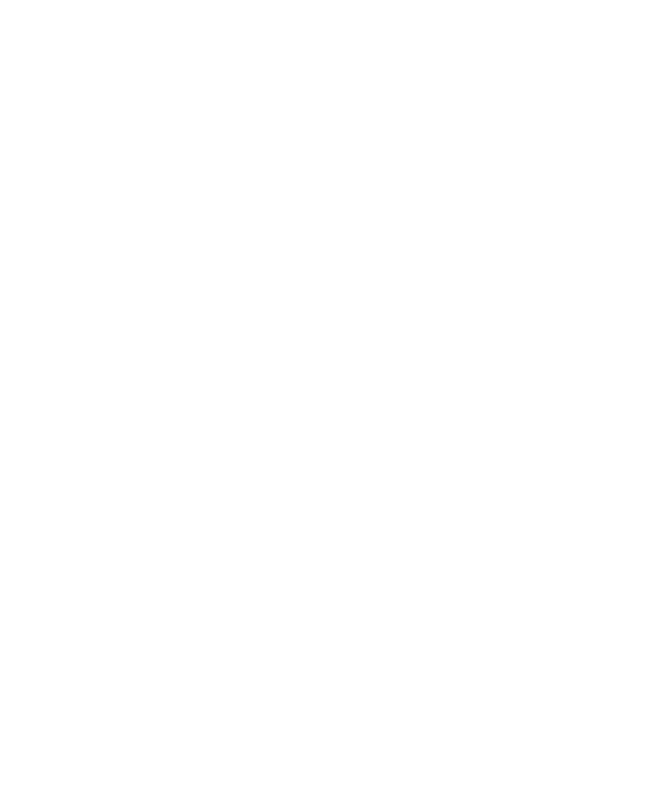
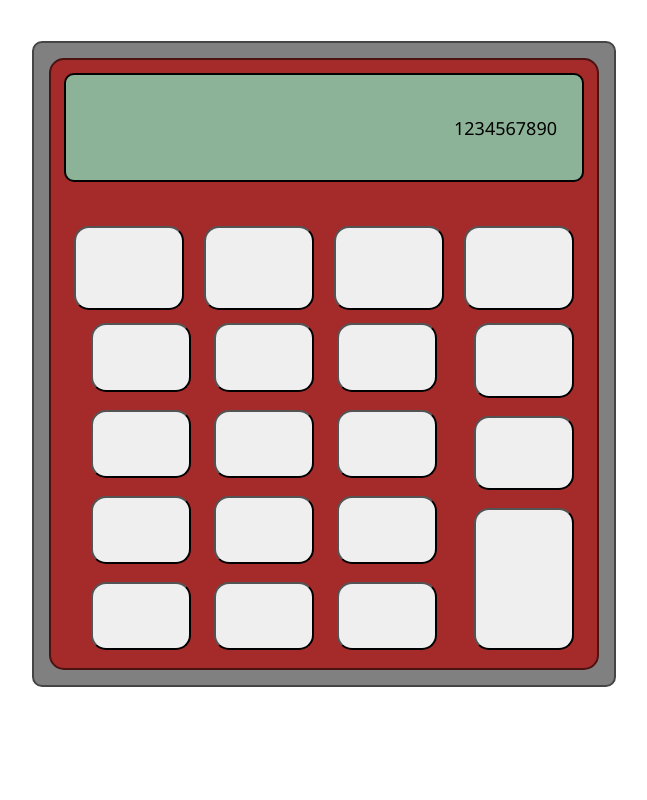
Before and after one commit to 0-daedalus/odin-calculator, a plain HTML site: page index.html in a window 1280 px wide. Shown: the whole page, without its empty margins (316-963 px from the left). Drawn offline with Linux system fonts and the light colour scheme.

Commit message:
Improve layout (full calcultor)

```diff
--- a/index.html
+++ b/index.html
@@ -9,6 +9,58 @@
     <title>Calculator</title>
 </head>
 <body>
+    <div class="container">
+        <div class="content">
+            <div class="outer-layer">
+                <div class="inner-layer">
+                    <div class="display-container">
+                        <div class="display">
+                            <p>1234567890</p>
+                        </div>
+                    </div>
+                    <div class="key-container">
+                        <div class="upper-keys">
+                            <button class="key upper-key" id="factorial"></button>
+                            <button class="key upper-key" id="power"></button>
+                            <button class="key upper-key" id="divide"></button>
+                            <button class="key upper-key" id="multiply"></button>
+                        </div>
+                        <div class="lower-keys">
+                            <div class="number-keys">
+                                <div class="row">
+                                    <button class="key number-key" id="factorial"></button>
+                                    <button class="key number-key" id="factorial"></button>
+                                    <button class="key number-key" id="factorial"></button>
+                                </div>
+                                <div class="row">
+                                    <button class="key number-key" id="factorial"></button>
+                                    <button class="key number-key" id="factorial"></button>
+                                    <button class="key number-key" id="factorial"></button>
+                                </div>
+                                <div class="row">
+                                    <button class="key number-key" id="factorial"></button>
+                                    <button class="key number-key" id="factorial"></button>
+                                    <button class="key number-key" id="factorial"></button>
+                                </div>
+                                <div class="row">
+                                    <button class="key number-key" id="factorial"></button>
+                                    <button class="key number-key" id="factorial"></button>
+                                    <button class="key number-key" id="factorial"></button>
+                                </div>
+                            </div>
+                            <div class="right-action-keys">
+                                <button class="key right-key" id="subtract"></button>
+                                <button class="key right-key" id="add"></button>
+                                <button class="key enter-key" id="enter"></button>
+                            </div>
+                        </div>
+                    </div>
+                </div>
+            </div>
+        </div>
+        <div class="footer">
 
+        </div>
+    </div>
 </body>
 </html>
--- a/styles.css
+++ b/styles.css
@@ -0,0 +1,138 @@
+*{
+    font-family: 'Segoe UI', Tahoma, Geneva, Verdana, sans-serif;
+    margin: 0;
+}
+
+.container{
+    width: 100vw;
+    height: 100vh;
+    display: flex;
+    flex-direction: column;
+}
+
+.content{
+    width: 100%;
+    flex: 1;
+    display: flex;
+    justify-content: center;
+    align-items: center;
+}
+
+.footer{
+    width: 100%;
+    height: 72px;
+}
+
+.outer-layer{
+    width: 30%;
+    min-width: 550px;
+    height: 84%;
+    background-color: grey;
+    flex-shrink: 0;
+    padding: 15px;
+    border-radius: 10px;
+    border: 2px solid rgb(70, 69, 69);
+}
+
+.inner-layer{
+    width: 100%;
+    height: 100%;
+    padding: 5px;
+    display: flex;
+    flex-direction: column;
+    box-sizing: border-box;
+    background-color: brown;
+    border: 2px solid rgb(75, 18, 18);
+    border-radius: 15px;
+    gap: 20px;
+}
+
+.display-container{
+    flex: 2;
+    padding: 8px;
+    box-sizing: border-box;
+
+}
+
+.display{
+    box-sizing: border-box;
+    width: 100%;
+    height: 100%;
+    border: 2px solid black;
+    background-color: rgba(127, 255, 212, 0.644);
+    border-radius: 10px;
+    color: black;
+    font-size: large;
+    display: flex;
+    justify-content: flex-end;
+    align-items: center;
+    padding: 25px;
+}
+
+.key-container{
+    flex: 8;
+    box-sizing: border-box;
+    padding: 8px;
+    display: flex;
+    flex-direction: column;
+}
+
+.upper-keys{
+    width: 100%;
+    box-sizing: border-box;
+    flex: 1;
+    display: flex;
+    justify-content: space-around;
+    padding: 8px 0px;
+}
+
+.lower-keys{
+    width: 100%;
+    box-sizing: border-box;
+    flex: 4;
+    display: flex;
+}
+
+.number-keys{
+    flex: 4;
+    display: flex;
+    flex-direction: column;
+    gap: 8px;
+}
+
+.row{
+    flex: 1;
+    display: flex;
+    justify-content: space-around;
+    padding: 5px 15px;
+}
+
+.right-action-keys{
+    display: flex;
+    flex-direction: column;
+    flex: 1;
+    gap: 18px;
+    padding: 5px 10px;
+}
+
+.key{
+    display: block;
+    border-radius: 15px;
+}
+
+.upper-key{
+    width: 21%;
+}
+
+.number-key{
+    width: 27%;
+}
+
+.right-key{
+    flex: 1;
+    max-height: 93px;
+}
+
+.enter-key{
+    flex: 2;
+}
```
